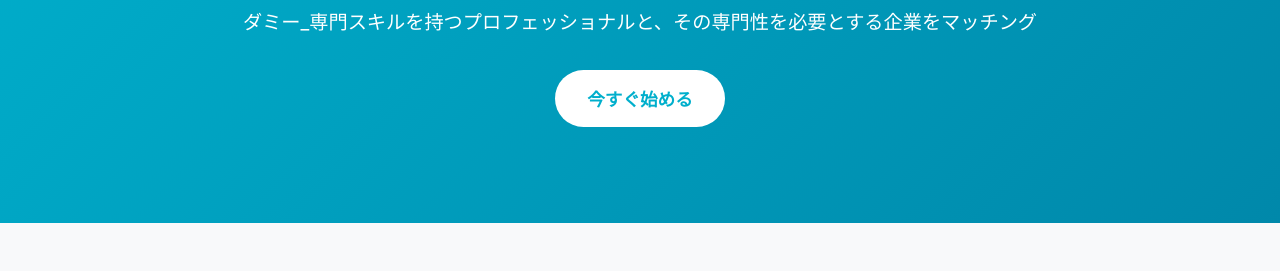
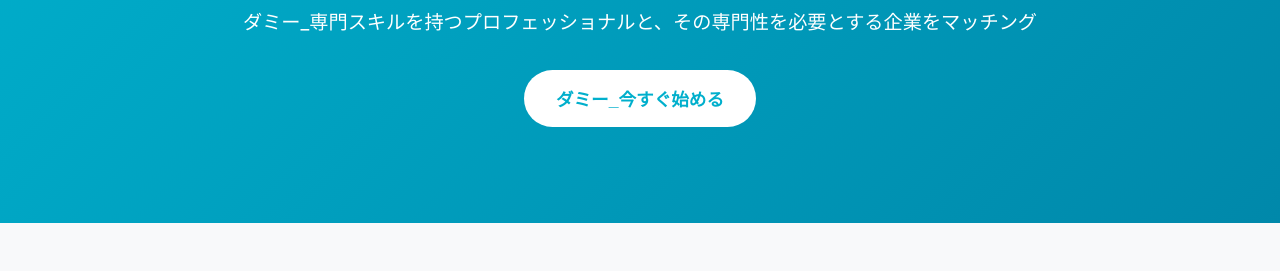
Before and after one commit to idasho03/arrowpro-lp, a plain HTML site: page lp-professional/index.html in a window 1280 px wide. Shown: the part 239-510 px from the top of the page. Drawn offline with Linux system fonts and the light colour scheme; files that its build step writes are made by us from their sources; files whose address does not match are found by name.

Commit message:
ダミーの接頭辞を再度追加

```diff
--- a/lp-professional/index.html
+++ b/lp-professional/index.html
@@ -22,7 +22,7 @@
             <div class="container">
                 <h2 class="hero-title">ダミー_プロフェッショナルと企業をつなぐ</h2>
                 <p class="hero-text">ダミー_専門スキルを持つプロフェッショナルと、その専門性を必要とする企業をマッチング</p>
-                <button class="cta-button" onclick="handleCTAClick()">今すぐ始める</button>
+                <button class="cta-button" onclick="handleCTAClick()">ダミー_今すぐ始める</button>
             </div>
         </section>
 
```
